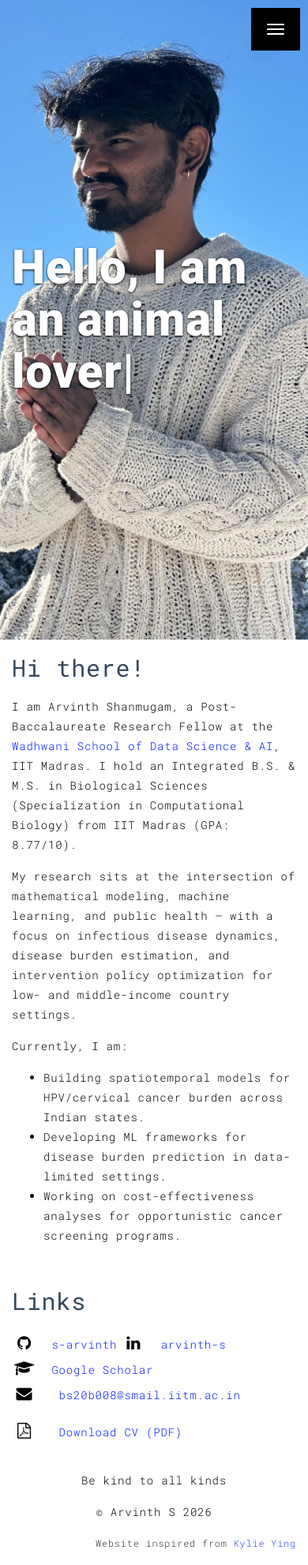
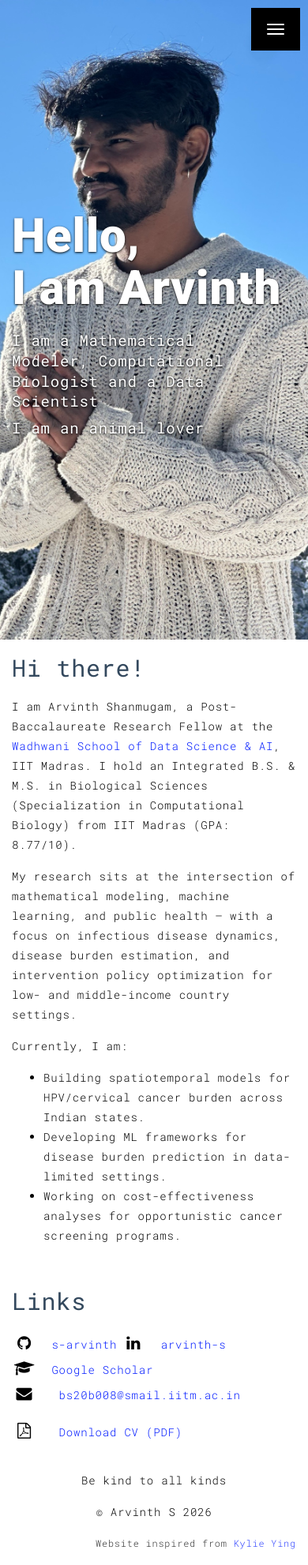
Before and after one commit to s-arvinth/s-arvinth.github.io, a Jekyll site: the page built from index.html, in a window 390 px wide. Shown: the whole page at 79% size. Built offline with Jekyll 4.4.1, drawn with Linux system fonts in a browser that asks for light colours.

Commit message:
Static hero text; remove KY favicon
Co-Authored-By: Claude Opus 5.5 <noreply@anthropic.com>

```diff
--- a/_layouts/default.html
+++ b/_layouts/default.html
@@ -13,13 +13,14 @@
     <meta name="msapplication-tap-highlight" content="no">
 
     <!-- <link rel="apple-touch-icon" sizes="180x180" href="./assets/apple-icon-180x180.png"> -->
-    <link href="/img/favicon.ico" rel="icon">
 
     <title>{{page.title}}</title>
 
     <link href="/css/default.css" rel="stylesheet" type="text/css">
     <style>
+      .hero-tagline { font-size: 26px; font-weight: 500; line-height: 1.35; max-width: 640px; margin: 0 0 8px; }
       @media (max-width: 767px) {
+        .hero-tagline { font-size: 19px; max-width: 92%; }
         .hero-full-container {
           background-image: url('/img/home-mobile-new.jpg') !important;
           background-position: 70% top !important;
--- a/index.html
+++ b/index.html
@@ -10,17 +10,9 @@ title: Arvinth S
 			<div class="col-xs-12">
 				<div class="hero-full-wrapper">
 					<div class="text-content">
-						<h1>Hello, I am <br>
-							<span id="typed-strings">
-								<span>Arvinth</span>
-								<span>an animal lover</span>
-								<span>a disease modeler</span>
-								<span>a computational biologist</span>
-								<span>a data scientist</span>
-
-							</span>
-							<span id="typed"></span>
-						</h1>
+						<h1>Hello,<br>I am Arvinth</h1>
+						<p class="hero-tagline">I am a Mathematical Modeler, Computational Biologist and a Data Scientist</p>
+						<p class="hero-tagline">I am an animal lover</p>
 					</div>
 				</div>
 			</div>
```
Also changed, not shown: other parts of _layouts/default.html (+1 -1 lines), img/favicon.ico (deleted).
